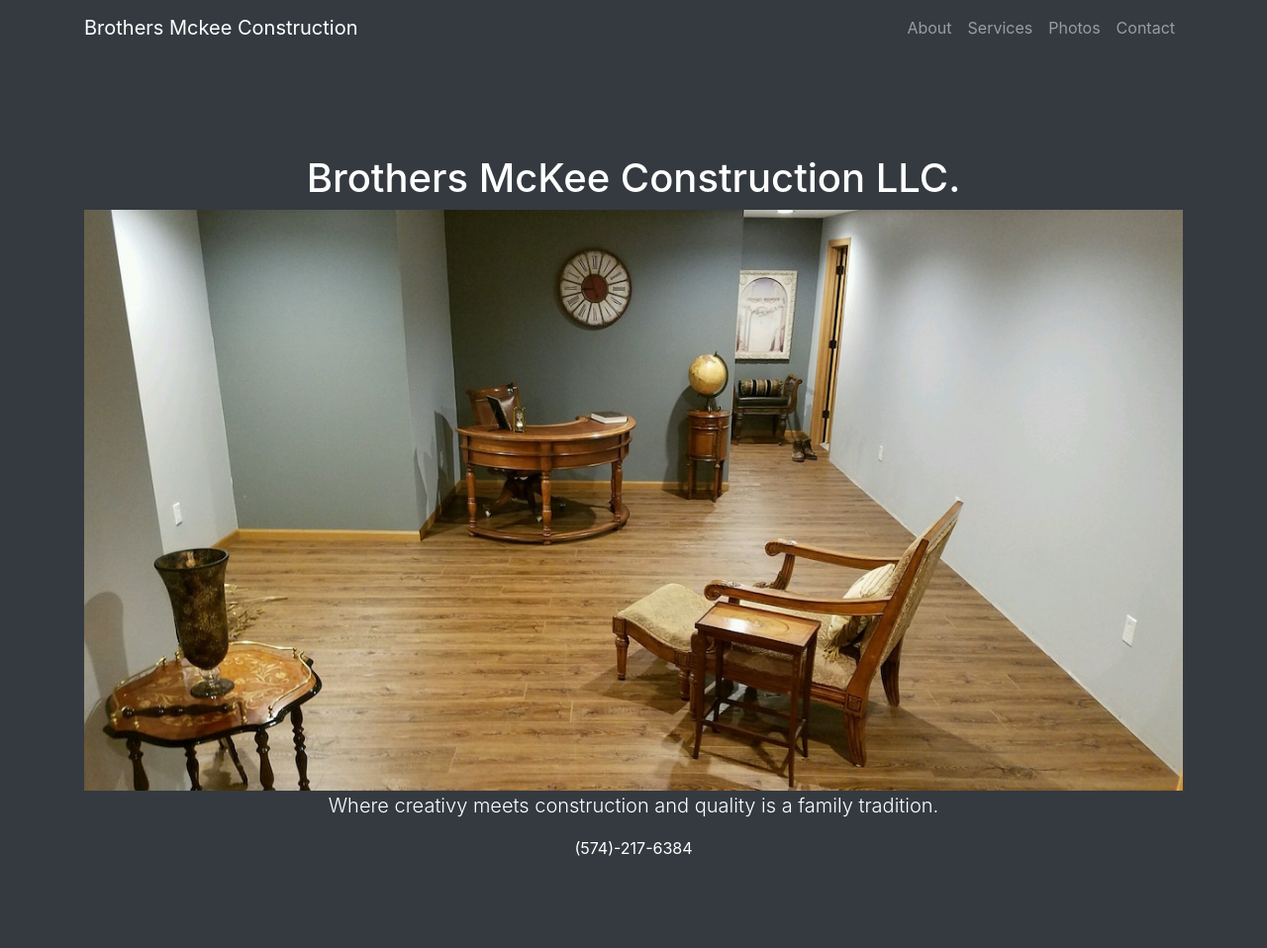
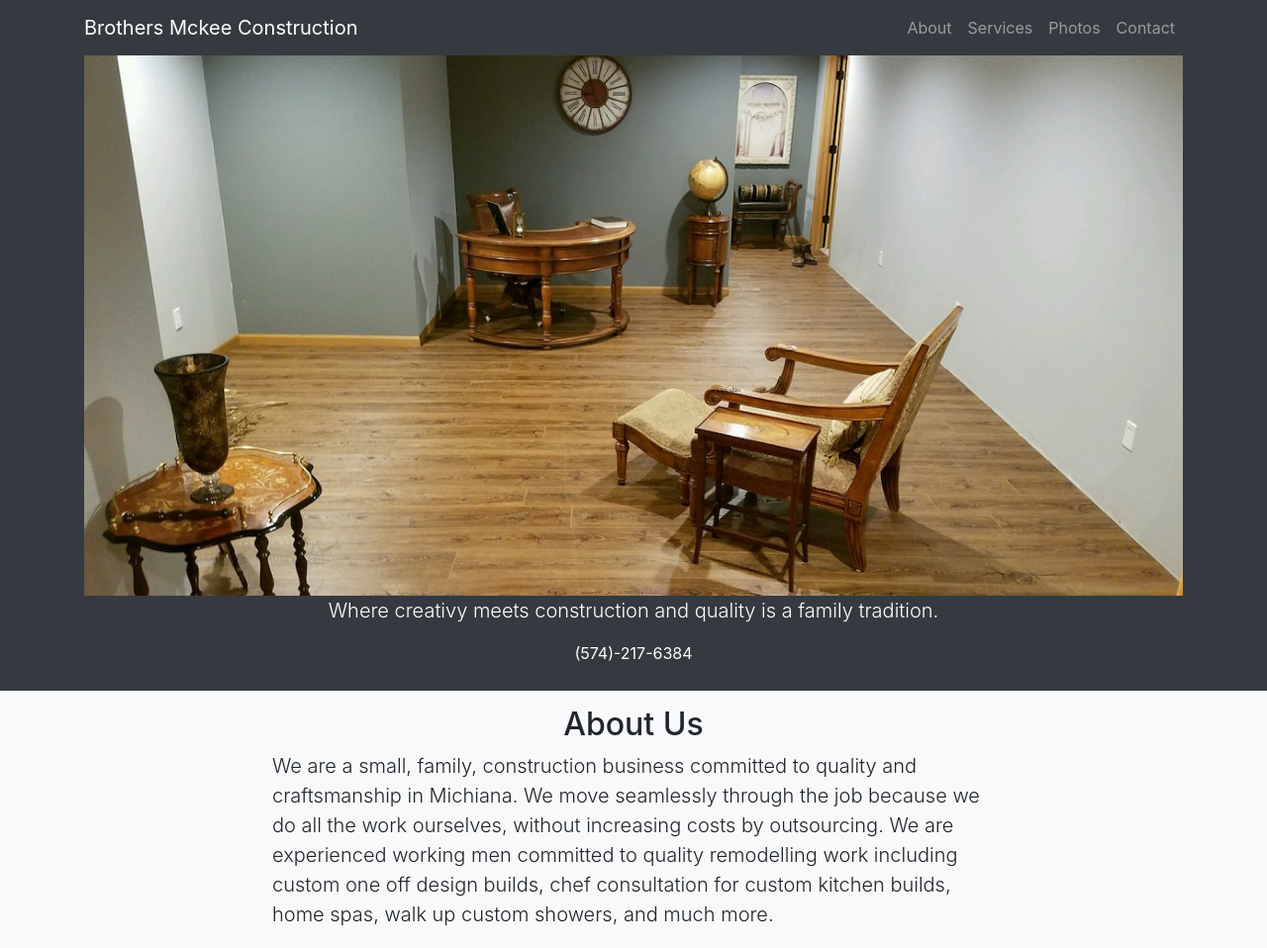
Before and after one commit to p-mayor/mckeebros, a website with bundled scripts: page index.html in a window 1280 px wide. Shown: the top 958 px of the page at 99% size. Built offline with nearby package versions, Linux system fonts and the light colour scheme.

Commit message:
padding adjust

```diff
--- a/css/scrolling-nav.css
+++ b/css/scrolling-nav.css
@@ -5,7 +5,7 @@
  */
 
 header {
-  padding: 154px 0 100px;
+  padding: 15px 0 10px;
   /*!background-image: url('../images/header2.jpeg');*/
   background-position: center;
   background-repeat: no-repeat;
@@ -14,7 +14,7 @@
 
 @media (min-width: 992px) {
   header {
-    padding: 156px 0 100px;
+    padding: 15px 0 10px;
   }
 }
 
--- a/index.html
+++ b/index.html
@@ -59,7 +59,6 @@
 
     <header class="text-white bg-dark">
       <div class="container text-center">
-        <h1>Brothers McKee Construction LLC.</h1>
         <img class="img-fluid" src="images/header2.jpeg">
         <p class="lead">Where creativy meets construction and quality is a family tradition.</p>
         <p>(574)-217-6384</p>
```
